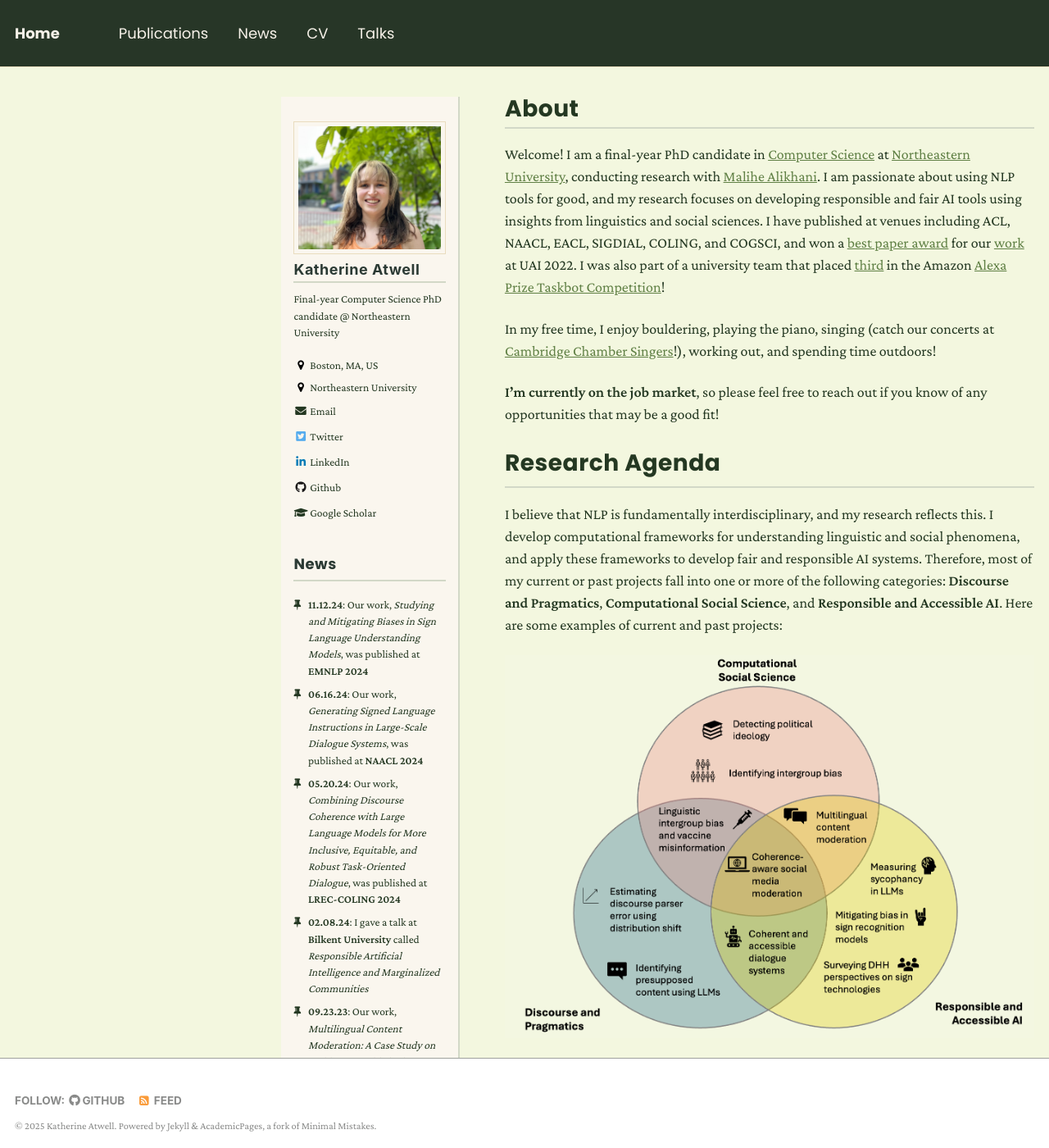
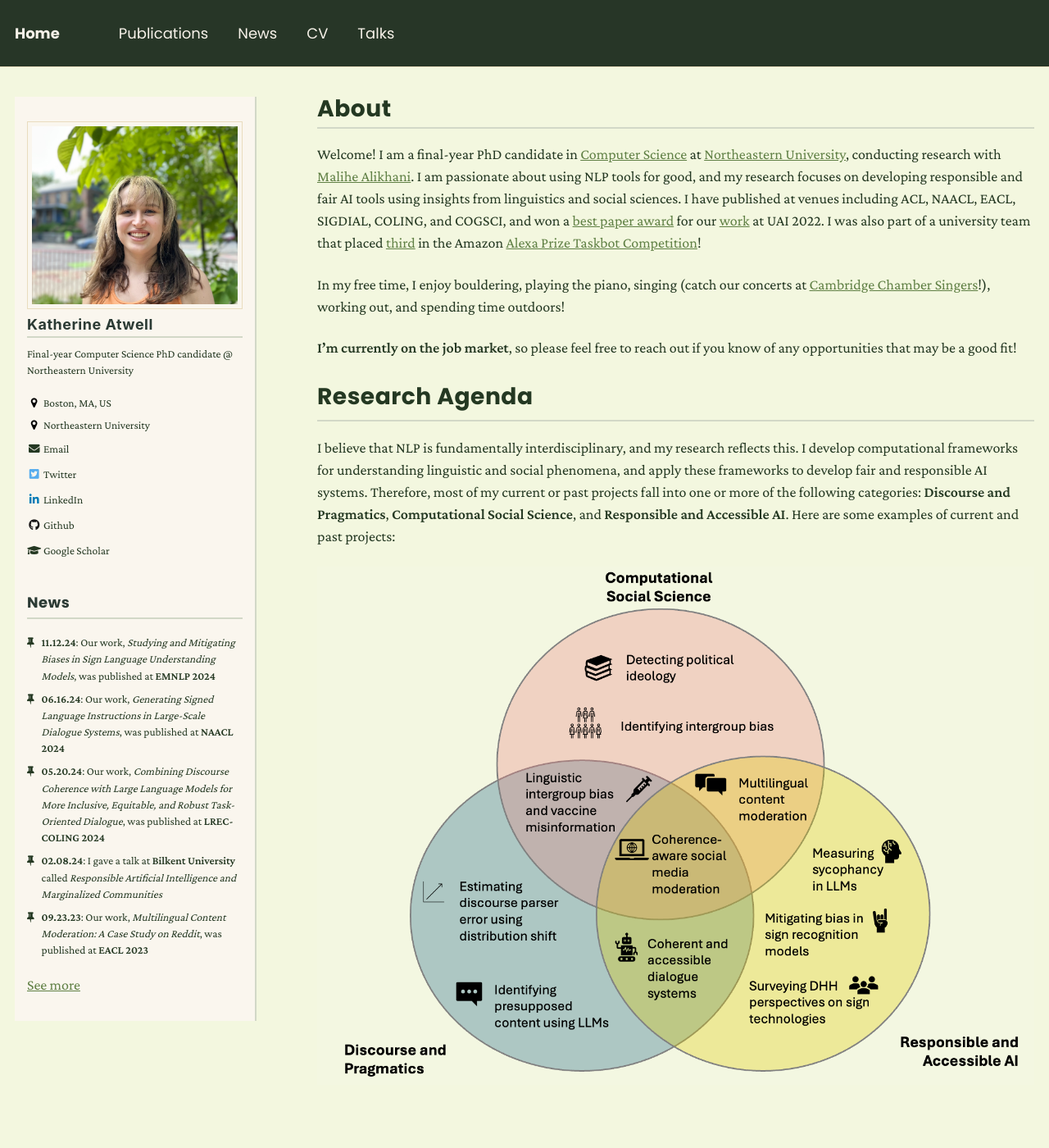
Before and after one commit to katherine-atwell/katherine-atwell.github.io, a Jekyll site: the page built from _pages/about.md, in a window 1280 px wide and 1400 px high. Shown: the whole window at 82% size. Built offline with Jekyll 4.4.1, drawn with Linux system fonts in a browser that asks for light colours; nearby versions of some CDN libraries.

Commit message:
update main

```diff
--- a/_sass/_page.scss
+++ b/_sass/_page.scss
@@ -11,7 +11,7 @@
   animation: intro 0.3s both;
   animation-delay: 0.35s;
   background-color: $background-color;
-  @include span(9 of 12 last); // last
+  //@include span(9 of 12 last); // last
 
   @include breakpoint($x-large) {
     max-width: $x-large;
```
